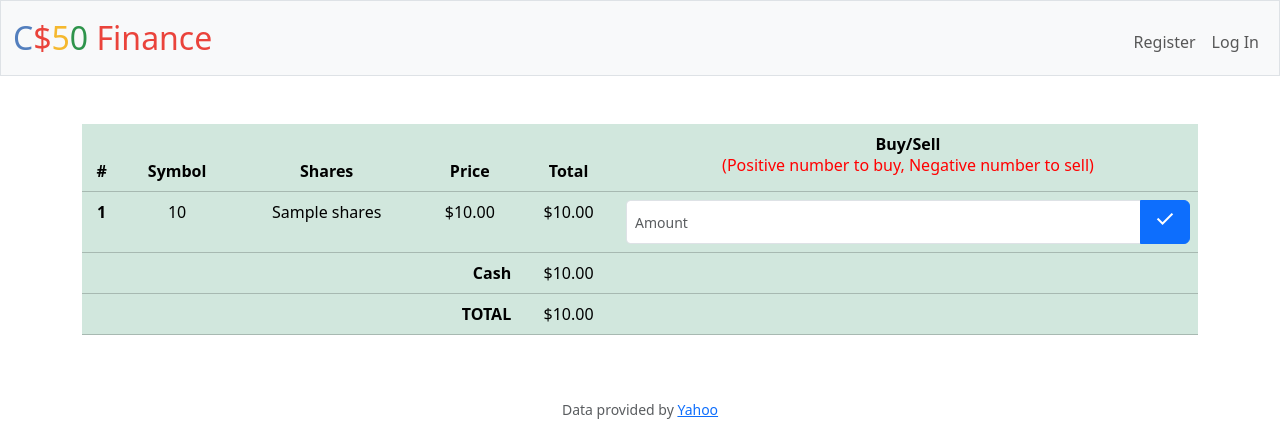
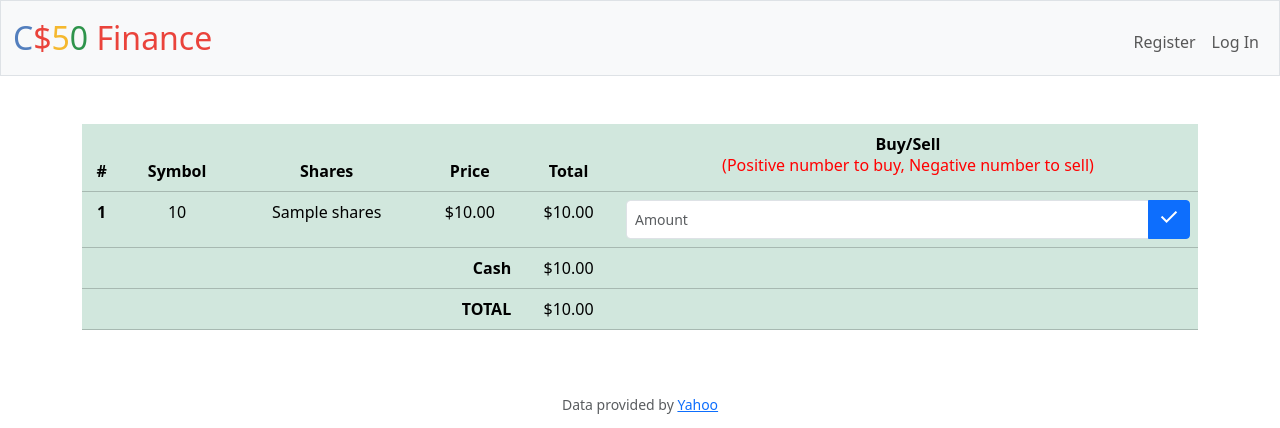
Before and after one commit to Ihotu00/edx, a Flask app: template finance/templates/index.html in a window 1280 px wide. Shown: the top 428 px of the page. Run offline with Flask 3, Linux system fonts and the light colour scheme; the template is opened without the code that fills it: most values are stand-ins (such as "Sample title", 1, 10 or a date in 2020); some libraries are stand-ins or nearby versions.

Commit message:
Mon, Jun 17, 2024, 2:47 PM +01:00

```diff
--- a/finance/templates/index.html
+++ b/finance/templates/index.html
@@ -26,7 +26,7 @@
                 <td>
                     <form action="/buy_or_sell" method="post" class="row">
                         <div class="col-md-8"> <input style="display: none" name="symbol" type="text" value="{{ data['symbol']}}"></div>
-                        <div class="input-group col-md-4">
+                        <div class="input-group input-group-sm col-md-4">
                             <input class="form-control form-control-sm" name="shares" placeholder="Amount" type="number">
                             <button class="btn btn-primary btm-sm" type="submit">
                                 <span class="material-symbols-outlined">check</span>
```
